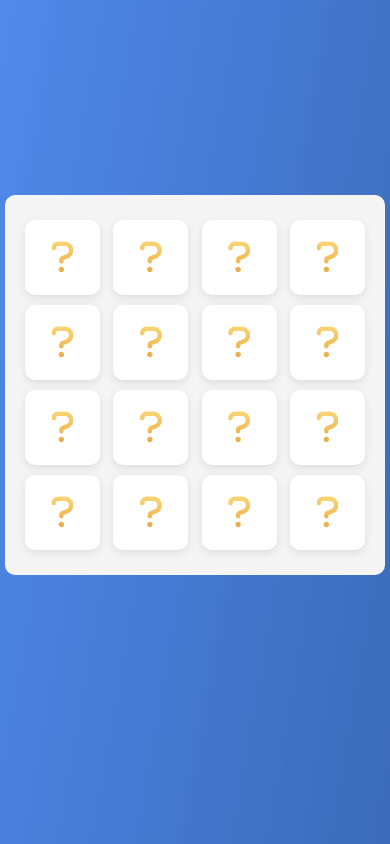
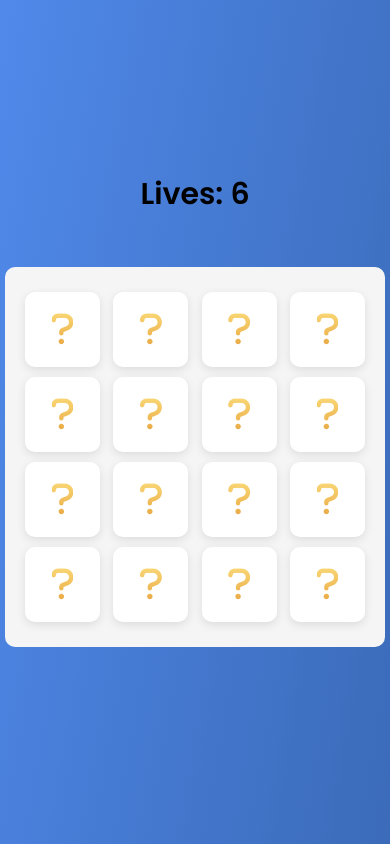
Before and after one commit to mirayatech/Memory-Game, a plain HTML site: page index.html in a window 390 px wide. Both pictures are taken after a click on the button "Let's Play!". Drawn offline with Linux system fonts and the light colour scheme; grey boxes are pictures that could not be loaded.

Commit message:
add new div to html, style it and fix bug in js

```diff
--- a/app.js
+++ b/app.js
@@ -14,7 +14,6 @@ popUpButton.onclick = () => {
   popUp.classList.add("hide");
   cardsWrapper.classList.add("show");
 };
-
 
 //Fucntion - Flip Card
 function flipCard(e) {
--- a/index.html
+++ b/index.html
@@ -32,7 +32,9 @@
     </div>
     <!-- Wrapper -->
     <div class="wrapper">
-        <!-- <h1>Lives: <span class="playerLivesCount">6</span></h1> -->
+        <h1>Lives: <span class="playerLivesCount">6</span></h1>
+        <div class="card-wrapper">
+
             <!-- All cards -->
             <ul class="cards">
                 <!-- One Card -->
@@ -209,7 +211,7 @@
                 </li>
             </ul>
         </div>
-
+    </div>
     <div class="replay">
         <img src="./images/Clash-Royale-PNG-Clipart.png" alt="">
         <h2>Do you want to play again?</h2>
--- a/style.css
+++ b/style.css
@@ -71,23 +71,33 @@ body {
   transform: scale(0.97);
 }
 
-/* Wrapper */
+/* card-wrapper */
+.wrapper {
+  display: flex;
+  flex-direction: column;
+  opacity: 0;
+  pointer-events: none;
+}
 
 .wrapper.show {
   opacity: 1;
   pointer-events: all;
+  transition: all 0.5s ease;
 }
 
-.wrapper {
-  opacity: 0;
-  pointer-events: none;
+.wrapper h1 {
+  text-align: center;
+  margin: 50px 0;
+}
+
+.card-wrapper {
   height: 650px;
   width: 650px;
   padding: 20px;
   background-color: rgb(245, 245, 245);
   border-radius: 10px;
-  transition: all 0.5s ease;
 }
+
 .cards,
 .card,
 .view {
@@ -268,8 +278,8 @@ body {
 
 /* MEDIA QUERY */
 @media (max-width: 690px) {
-  /* Wrapper */
-  .wrapper {
+  /* card-wrapper */
+  .card-wrapper {
     height: 600px;
     width: 600px;
   }
@@ -280,9 +290,9 @@ body {
 }
 
 @media (max-width: 619px) {
-  /* Wrapper */
+  /* card-wrapper */
 
-  .wrapper {
+  .card-wrapper {
     height: 550px;
     width: 550px;
   }
@@ -297,9 +307,9 @@ body {
   h1 {
     font-size: calc(50 / 16 * 1rem);
   }
-  /* Wrapper */
+  /* card-wrapper */
 
-  .wrapper {
+  .card-wrapper {
     height: 500px;
     width: 500px;
   }
@@ -317,9 +327,9 @@ body {
   h1 {
     font-size: calc(40 / 16 * 1rem);
   }
-  /* Wrapper */
+  /* card-wrapper */
 
-  .wrapper {
+  .card-wrapper {
     height: 450px;
     width: 450px;
   }
@@ -333,9 +343,9 @@ body {
   }
 }
 @media (max-width: 455px) {
-  /* Wrapper */
+  /* card-wrapper */
 
-  .wrapper {
+  .card-wrapper {
     height: 410px;
     width: 410px;
   }
@@ -355,9 +365,9 @@ body {
   h1 {
     font-size: calc(30 / 16 * 1rem);
   }
-  /* Wrapper */
+  /* card-wrapper */
 
-  .wrapper {
+  .card-wrapper {
     height: 380px;
     width: 380px;
   }
@@ -377,9 +387,9 @@ body {
 }
 
 @media (max-width: 385px) {
-  /* Wrapper */
+  /* card-wrapper */
 
-  .wrapper {
+  .card-wrapper {
     height: 350px;
     width: 350px;
   }
```
Lines whose indentation alone changed are shown as unchanged.
